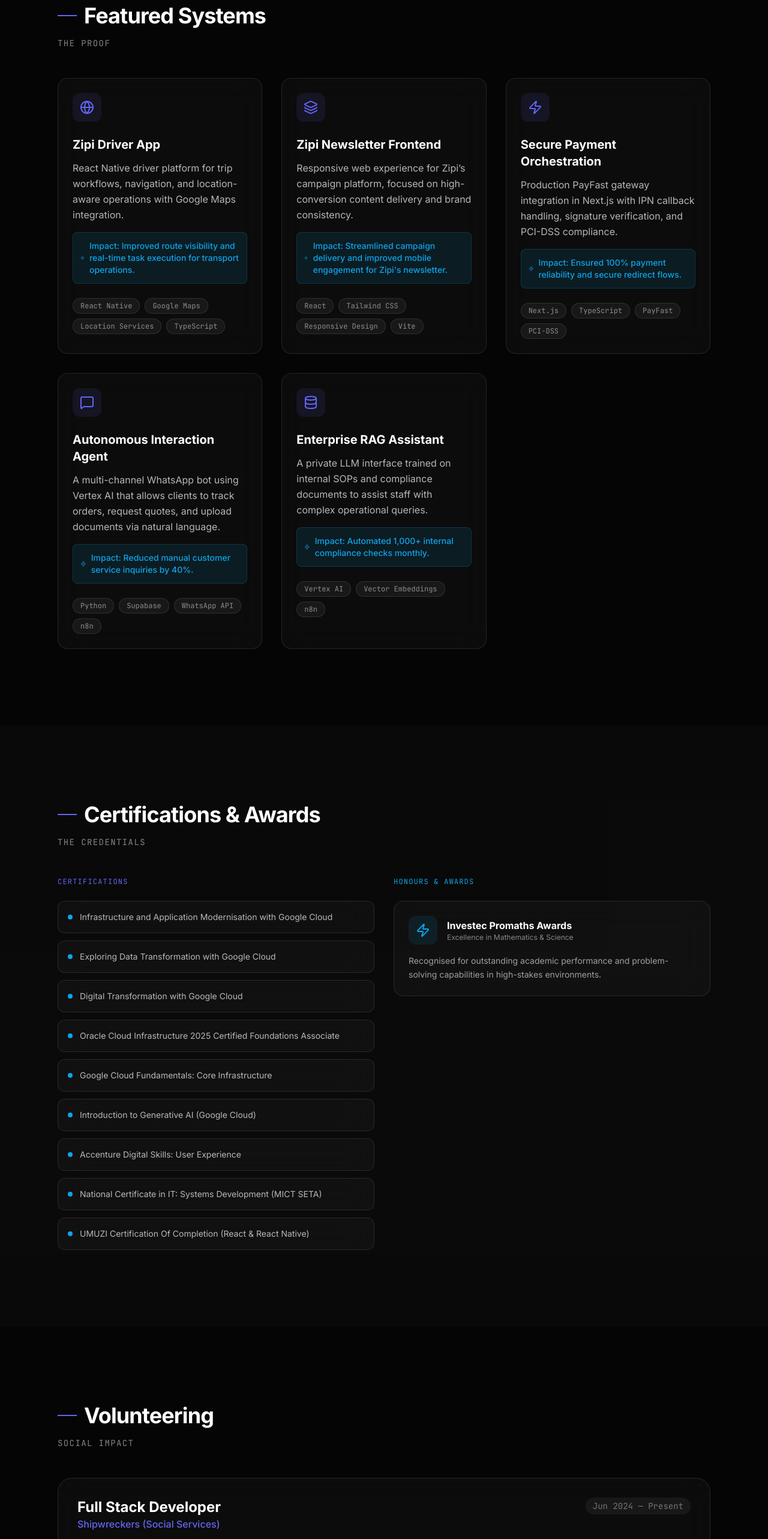
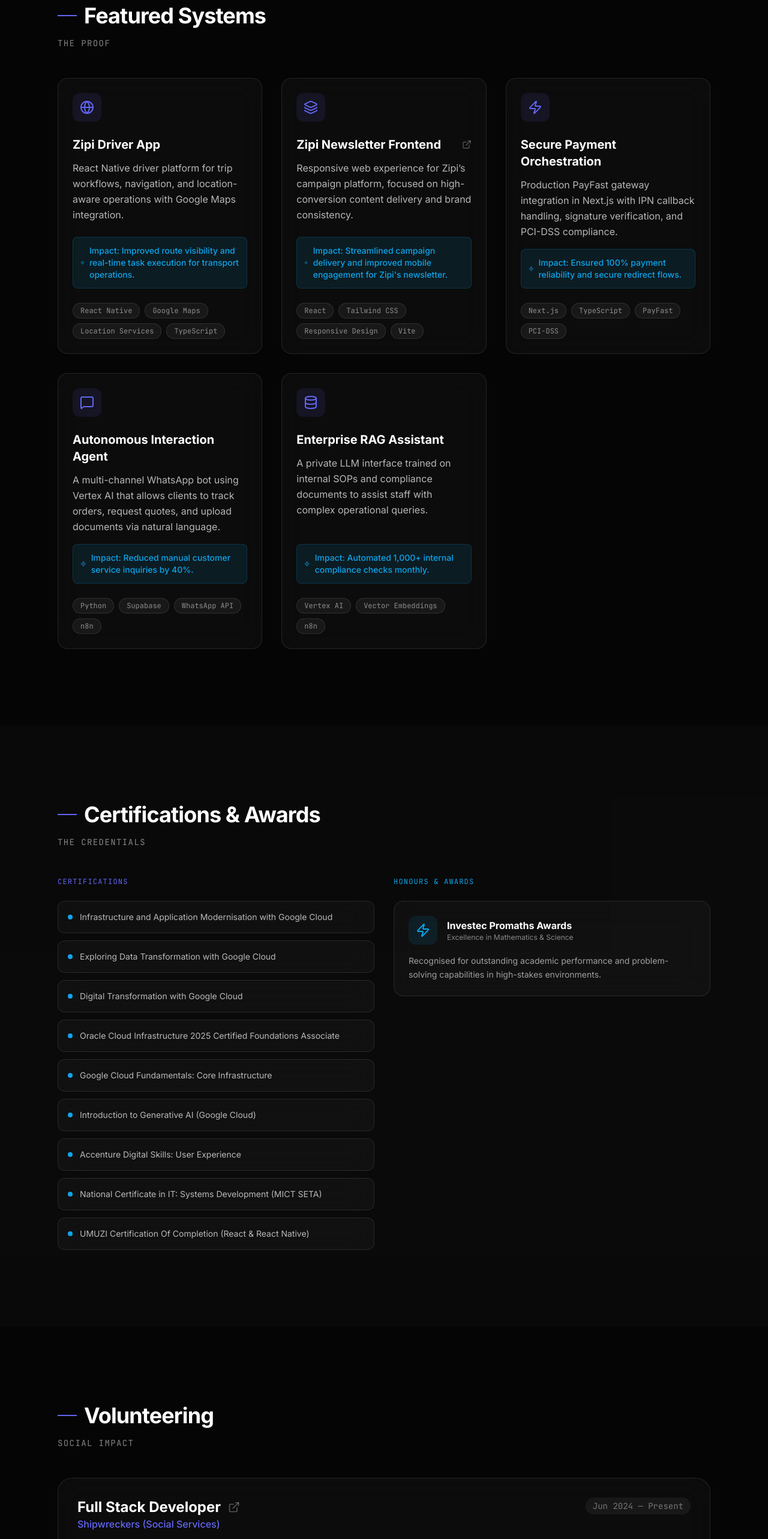
Before and after one commit to PhilaNgcamu/personal-portfolio, a React (Vite) app: page / in a window 1280 px wide. Shown: the part 2480-5046 px from the top of the page at 60% size. Built offline with nearby package versions, Linux system fonts and the light colour scheme.

Commit message:
feat: Add external links to project cards
Introduces the ability to link to external projects from the ProjectCard component. This allows users to easily navigate to the deployed applications or repositories for more information.

```diff
--- a/src/App.tsx
+++ b/src/App.tsx
@@ -45,19 +45,31 @@ const SectionHeading = ({ children, subtitle }: { children: React.ReactNode, sub
   </motion.div>
 );
 
-const ProjectCard = ({ title, description, impact, stack, icon: Icon }: any) => (
+const ProjectCard = ({ title, description, impact, stack, icon: Icon, link }: any) => (
   <motion.div
     initial="hidden"
     whileInView="visible"
     viewport={{ once: true }}
     variants={revealVariants}
-    className="glass p-6 rounded-2xl group hover:border-electric-indigo/50 transition-all duration-500"
+    className="glass p-6 rounded-2xl group hover:border-electric-indigo/50 transition-all duration-500 flex flex-col h-full"
   >
     <div className="w-12 h-12 rounded-xl bg-electric-indigo/10 flex items-center justify-center mb-6 group-hover:scale-110 transition-transform duration-500">
       <Icon className="w-6 h-6 text-electric-indigo" />
     </div>
-    <h3 className="text-xl font-bold mb-3 group-hover:text-electric-indigo transition-colors">{title}</h3>
-    <p className="text-white/70 mb-4 leading-relaxed">{description}</p>
+    <h3 className="text-xl font-bold mb-3 group-hover:text-electric-indigo transition-colors flex items-center justify-between">
+      {title}
+      {link && (
+        <a
+          href={link.startsWith('http') ? link : `https://${link}`}
+          target="_blank"
+          rel="noopener noreferrer"
+          className="text-white/30 hover:text-electric-indigo transition-colors"
+        >
+          <ExternalLink className="w-4 h-4" />
+        </a>
+      )}
+    </h3>
+    <p className="text-white/70 mb-4 leading-relaxed flex-grow">{description}</p>
     <div className="bg-cyber-blue/10 border border-cyber-blue/20 rounded-lg p-3 mb-6">
       <p className="text-cyber-blue text-sm font-medium flex items-center gap-2">
         <Zap className="w-4 h-4" />
@@ -200,7 +212,7 @@ export default function App() {
         </section>
 
         {/* Section 2: About */}
-        <section id="about" className="py-32 px-6 md:px-24 max-w-7xl mx-auto">
+        <section id="about" className="py-32 px-6 md:px-24 max-w-7xl">
           <div className="grid md:grid-cols-2 gap-16 items-center">
             <motion.div
               initial="hidden"
@@ -253,7 +265,7 @@ export default function App() {
 
         {/* Section 3: Skills */}
         <section id="skills" className="py-32 px-6 md:px-24 bg-white/2">
-          <div className="max-w-7xl mx-auto">
+          <div className="max-w-7xl">
             <SectionHeading subtitle="The Toolkit">Core Competencies</SectionHeading>
 
             <div className="grid md:grid-cols-2 lg:grid-cols-4 gap-8">
@@ -312,7 +324,7 @@ export default function App() {
         </section>
 
         {/* Section 4: Featured Projects */}
-        <section id="projects" className="py-32 px-6 md:px-24 max-w-7xl mx-auto">
+        <section id="projects" className="py-32 px-6 md:px-24 max-w-7xl">
           <SectionHeading subtitle="The Proof">Featured Systems</SectionHeading>
 
           <div className="grid md:grid-cols-2 lg:grid-cols-3 gap-8">
@@ -329,6 +341,7 @@ export default function App() {
               impact="Streamlined campaign delivery and improved mobile engagement for Zipi's newsletter."
               stack={["React", "Tailwind CSS", "Responsive Design", "Vite"]}
               icon={Layers}
+              link="newsletter.zipi.co.za"
             />
             <ProjectCard
               title="Secure Payment Orchestration"
@@ -356,7 +369,7 @@ export default function App() {
 
         {/* Section: Certifications & Awards */}
         <section className="py-32 px-6 md:px-24 bg-white/2">
-          <div className="max-w-7xl mx-auto">
+          <div className="max-w-7xl">
             <SectionHeading subtitle="The Credentials">Certifications & Awards</SectionHeading>
             <div className="grid md:grid-cols-2 gap-8">
               <div className="space-y-4">
@@ -402,7 +415,7 @@ export default function App() {
         </section>
 
         {/* Section: Volunteering */}
-        <section className="py-32 px-6 md:px-24 max-w-7xl mx-auto">
+        <section className="py-32 px-6 md:px-24 max-w-7xl">
           <SectionHeading subtitle="Social Impact">Volunteering</SectionHeading>
           <motion.div
             initial="hidden"
@@ -413,7 +426,17 @@ export default function App() {
           >
             <div className="flex flex-col md:flex-row justify-between items-start mb-6 gap-4">
               <div>
-                <h3 className="text-2xl font-bold">Full Stack Developer</h3>
+                <h3 className="text-2xl font-bold flex items-center gap-3">
+                  Full Stack Developer
+                  <a
+                    href="https://shipwreckers.co.za"
+                    target="_blank"
+                    rel="noopener noreferrer"
+                    className="text-white/30 hover:text-electric-indigo transition-colors"
+                  >
+                    <ExternalLink className="w-5 h-5" />
+                  </a>
+                </h3>
                 <p className="text-electric-indigo font-medium">Shipwreckers (Social Services)</p>
               </div>
               <span className="font-mono text-sm text-white/40 bg-white/5 px-3 py-1 rounded-full">Jun 2024 — Present</span>
@@ -432,7 +455,7 @@ export default function App() {
 
         {/* Section 5: Experience */}
         <section id="experience" className="py-32 px-6 md:px-24">
-          <div className="max-w-7xl mx-auto">
+          <div className="max-w-7xl">
             <SectionHeading subtitle="The Impact">Professional Journey</SectionHeading>
 
             <div className="space-y-12">
@@ -509,7 +532,7 @@ export default function App() {
         </section>
 
         {/* Section 6: Education */}
-        <section id="education" className="py-32 px-6 md:px-24 max-w-7xl mx-auto">
+        <section id="education" className="py-32 px-6 md:px-24 max-w-7xl">
           <SectionHeading subtitle="The Foundation">Education</SectionHeading>
 
           <motion.div
@@ -545,7 +568,7 @@ export default function App() {
 
         {/* Footer */}
         <footer className="py-24 px-6 md:px-24 border-t border-white/5">
-          <div className="max-w-7xl mx-auto grid md:grid-cols-2 gap-12 items-center">
+          <div className="max-w-7xl grid md:grid-cols-2 gap-12 items-center">
             <div>
               <h2 className="text-4xl font-bold mb-6">Let's build the <span className="text-gradient">future</span> of autonomous systems.</h2>
               <p className="text-white/50 mb-8 max-w-md">Currently open to collaborations on agentic workflows and RAG systems across all high-demand sectors.</p>
```
